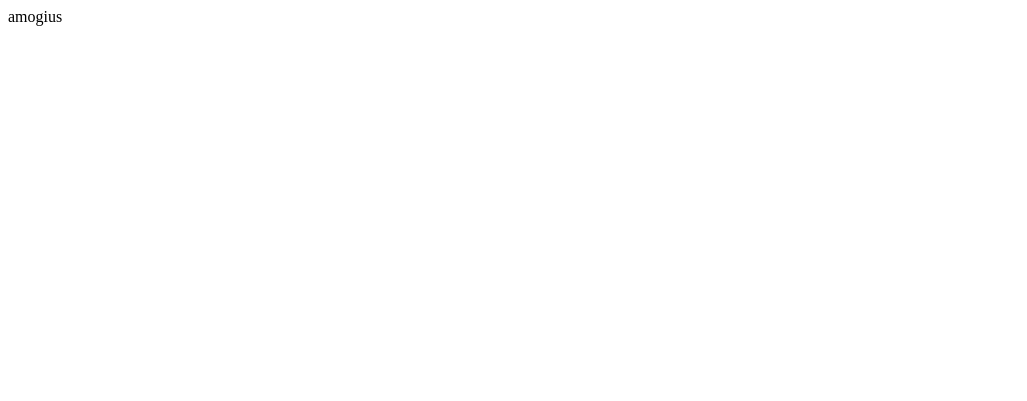
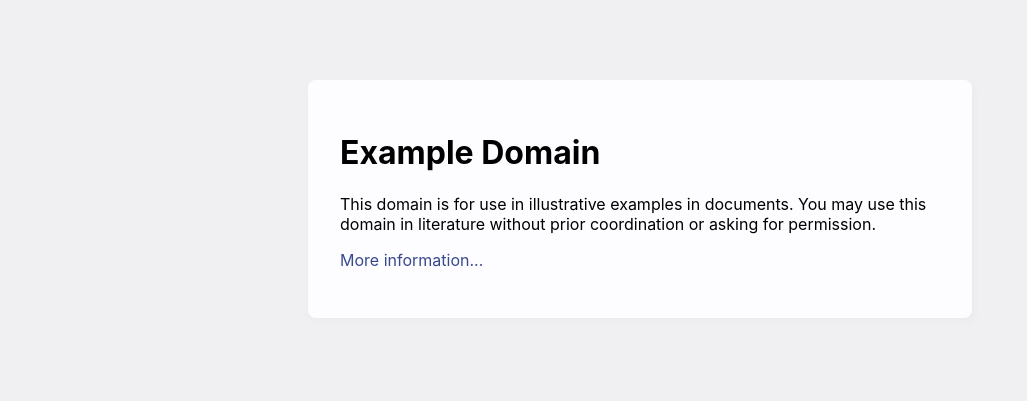
Before and after one commit to grave36/Testwebpage, a plain HTML site: page index.html in a window 1280 px wide. Shown: the whole page, without its empty margins (0-1027 px from the left). Drawn offline with Linux system fonts and the light colour scheme.

Commit message:
update
test

```diff
--- a/index.html
+++ b/index.html
@@ -1 +1,47 @@
-amogius
+<!DOCTYPE html>
+<!-- saved from url=(0019)http://example.com/ -->
+<html><head><meta http-equiv="Content-Type" content="text/html; charset=UTF-8">
+    <title>Example Domain</title>
+
+
+
+    <meta name="viewport" content="width=device-width, initial-scale=1">
+    <style type="text/css">
+    body {
+        background-color: #f0f0f2;
+        margin: 0;
+        padding: 0;
+        font-family: -apple-system, system-ui, BlinkMacSystemFont, "Segoe UI", "Open Sans", "Helvetica Neue", Helvetica, Arial, sans-serif;
+
+    }
+    div {
+        width: 600px;
+        margin: 5em auto;
+        padding: 2em;
+        background-color: #fdfdff;
+        border-radius: 0.5em;
+        box-shadow: 2px 3px 7px 2px rgba(0,0,0,0.02);
+    }
+    a:link, a:visited {
+        color: #38488f;
+        text-decoration: none;
+    }
+    @media (max-width: 700px) {
+        div {
+            margin: 0 auto;
+            width: auto;
+        }
+    }
+    </style>
+</head>
+
+<body>
+<div>
+    <h1>Example Domain</h1>
+    <p>This domain is for use in illustrative examples in documents. You may use this
+    domain in literature without prior coordination or asking for permission.</p>
+    <p><a href="https://www.iana.org/domains/example">More information...</a></p>
+</div>
+
+
+</body></html>
```
